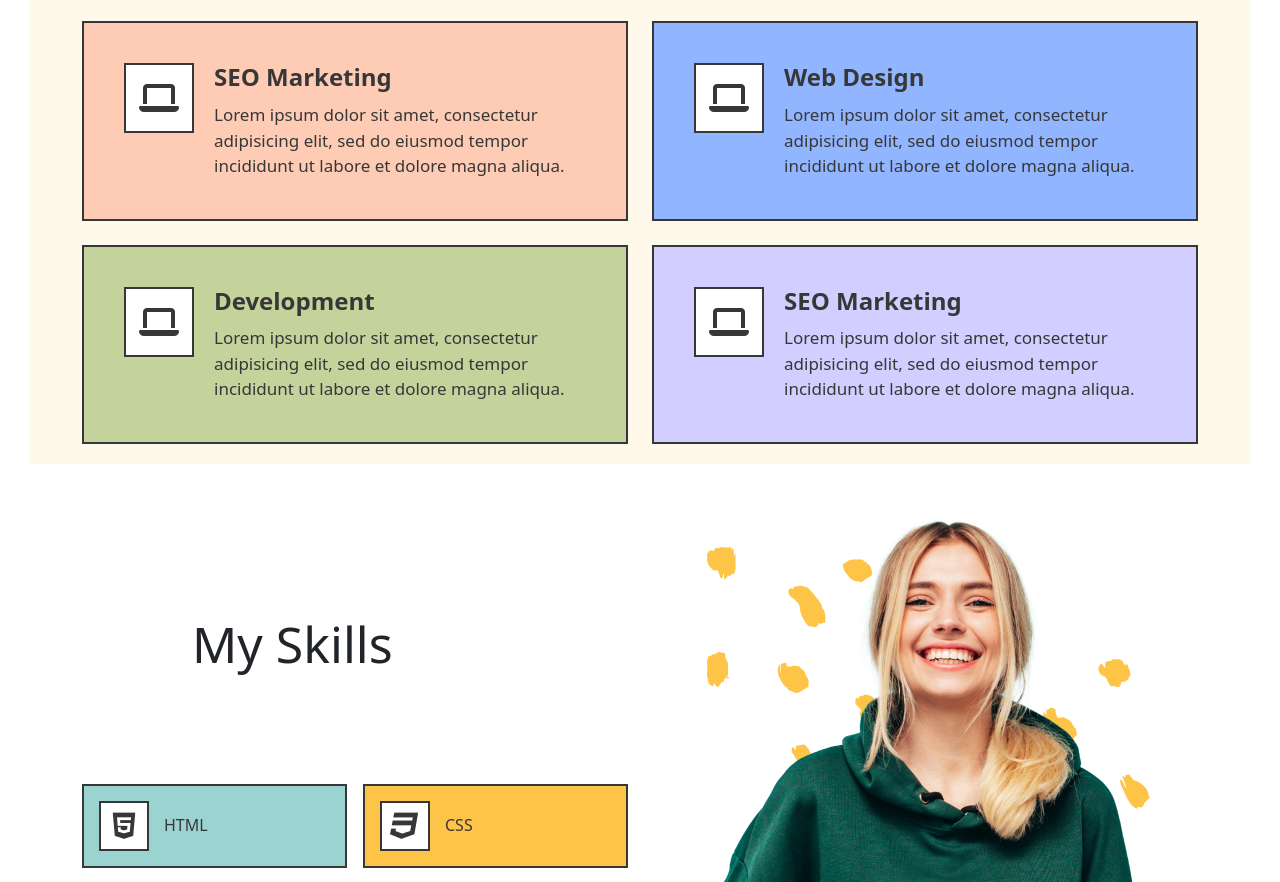
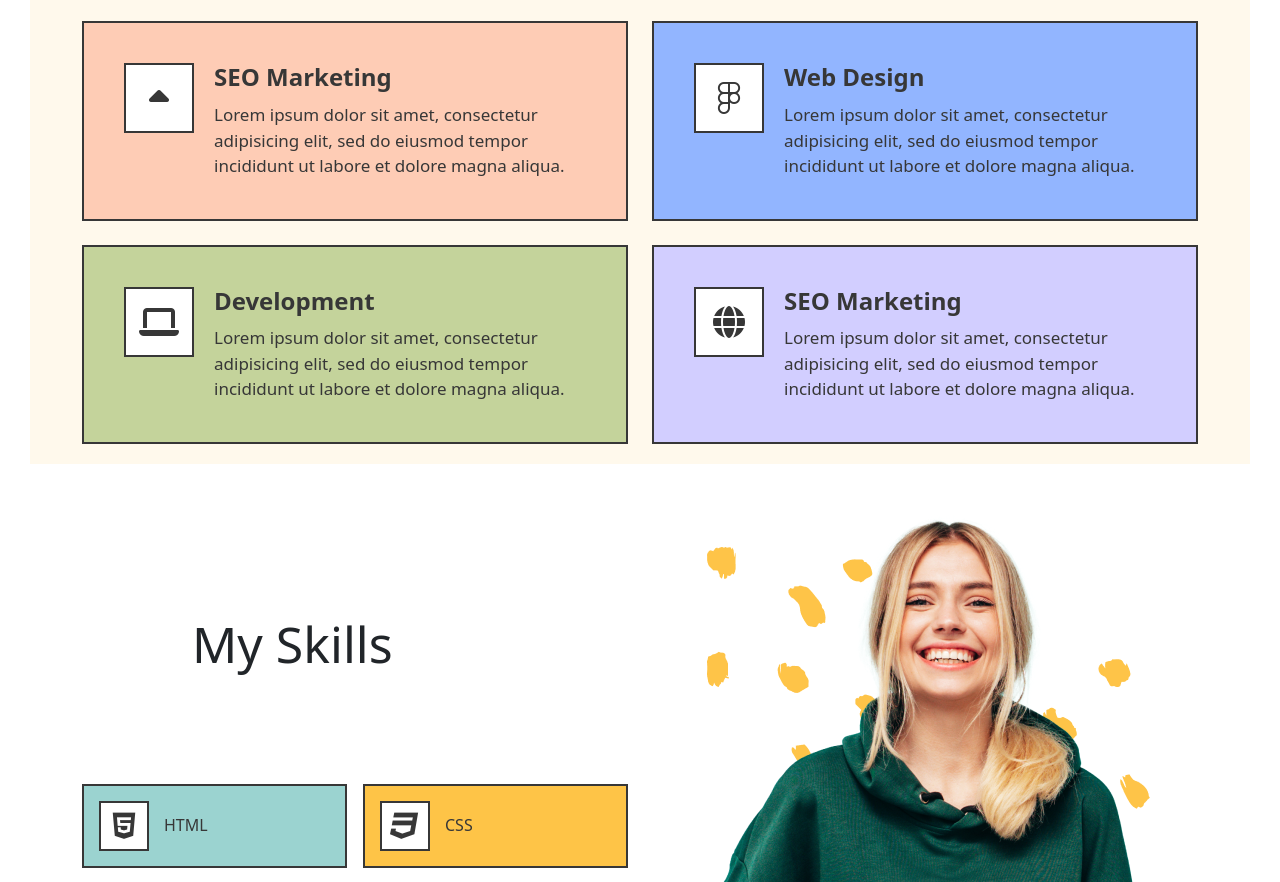
Before and after one commit to partimag/Krinky-website-clone, a plain HTML site: page index.html in a window 1280 px wide. Shown: the part 1741-2623 px from the top of the page. Drawn offline with nearby package versions, Linux system fonts and the light colour scheme.

Commit message:
Update index.html

```diff
--- a/index.html
+++ b/index.html
@@ -140,7 +140,7 @@
                     </div>
                     <div class="col-md-6">
                         <div class="service-box-01 bg-3">
-                            <div class="icon"><i class="fa-sharp fa-solid fa-laptop"></i></div>
+                            <div class="icon"><i class="fa-solid fa-caret-up"></i></i></div>
                             <div class="service-content">
                                 <h5>SEO Marketing</h5>
                                 <p>Lorem ipsum dolor sit amet, consectetur adipisicing elit, sed do eiusmod tempor
@@ -150,7 +150,7 @@
                     </div>
                     <div class="col-md-6">
                         <div class="service-box-01 bg-4">
-                            <div class="icon"><i class="fa-sharp fa-solid fa-laptop"></i></div>
+                            <div class="icon"><i class="fa-brands fa-figma"></i></div>
                             <div class="service-content">
                                 <h5>Web Design</h5>
                                 <p>Lorem ipsum dolor sit amet, consectetur adipisicing elit, sed do eiusmod tempor
@@ -170,7 +170,7 @@
                     </div>
                     <div class="col-md-6">
                         <div class="service-box-01 bg-6">
-                            <div class="icon"><i class="fa-sharp fa-solid fa-laptop"></i></div>
+                            <div class="icon"><i class="fa-solid fa-globe"></i></i></div>
                             <div class="service-content">
                                 <h5>SEO Marketing</h5>
                                 <p>Lorem ipsum dolor sit amet, consectetur adipisicing elit, sed do eiusmod tempor
```
